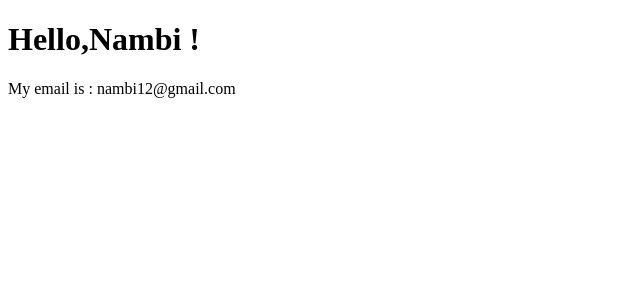
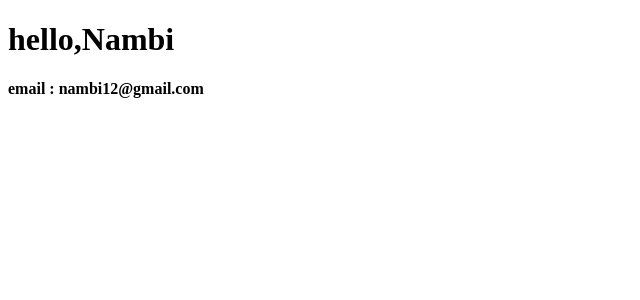
Before and after one commit to nambinachiyr/Hello_React, a React (Vite) app: page / in a window 1280 px wide. Shown: the top 300 px of the page, without its empty margins (0-640 px from the left). Built offline with nearby package versions, Linux system fonts and the light colour scheme.

Commit message:
passing data child to parent

```diff
--- a/src/App.jsx
+++ b/src/App.jsx
@@ -2,28 +2,18 @@
 // Parent Cpmponent to Greeting
 import Greeting from "./Components/Greetin";
 
-// Passing a property parent to child using Props- method
 
 function App(){
-  // // If have only one
-  //  const name = "krish"
+    // To create a like callback function for getting the name and email
+  function childToParent(name,email){
+    console.log("function from parent !!!")
+    console.log(name, email)
+  }
 
-  // if have multiple
-  // const details = {
-  //   name:"nambi",
-  //   email:"nambi12@gmail.com",
-  //   signedUp:"yes"
-  // }
-
-  let name = "Nambi"
-  let email = "nambi12@gmail.com"
- return (
-  <>
-    {/* <Greeting nam = {name}/> */}
-    {/* <Greeting details = {details}/> */}
-    <Greeting name = {name} email = {email}/>
-  </>
- )
+  return(
+    // to set the data for passing the child component through like a attribute
+    <Greeting  childToParent = {childToParent}/>
+    )
 }
 
 export default App;
--- a/src/Components/Greetin.jsx
+++ b/src/Components/Greetin.jsx
@@ -1,31 +1,19 @@
 // Child component of App
 // function Greeting(props){
-// destructruce
-function Greeting({name,email}){
-//    console.log(nam) -> {nam: 'krish'} -
-    //  console.log(props)
-     /*
-     {details: {…}}
-     details: {name: 'nambi', email: 'nambi12@gmail.com', signedUp: true}
-     [[Prototype]]: Object
-     */
-    console.log(name)
-    let num1 = 15;
-    let num2 = 17;
-    let age = ()=>num1+num2;
-   return (
-    <>
-    {/* Like to access js Object */}
-      {/* <h1>Hello,{props.details.name} !</h1>
-      <p>My email is : {props.details.email}</p>
-      <p>Logged In : {props.details.signedUp}.</p> */}
 
-      {/* if we want destrcture */}
-      <h1>Hello,{name} !</h1>
-      <p>My email is : {email}</p>
-      {/* <p>Logged In : {props.details.signedUp}.</p>  */}
-    </>
-   )
+function Greeting(props){
+     const name = "Nambi"
+     let email = "nambi12@gmail.com"
+     console.log(props)
+    //  Set the property
+     props.childToParent(name,email)
+     return(
+     <>
+        <h1>hello,{name}</h1>
+        <h4>email : {email}</h4>
+
+     </>
+    )
 }
 
 export default Greeting;
```
